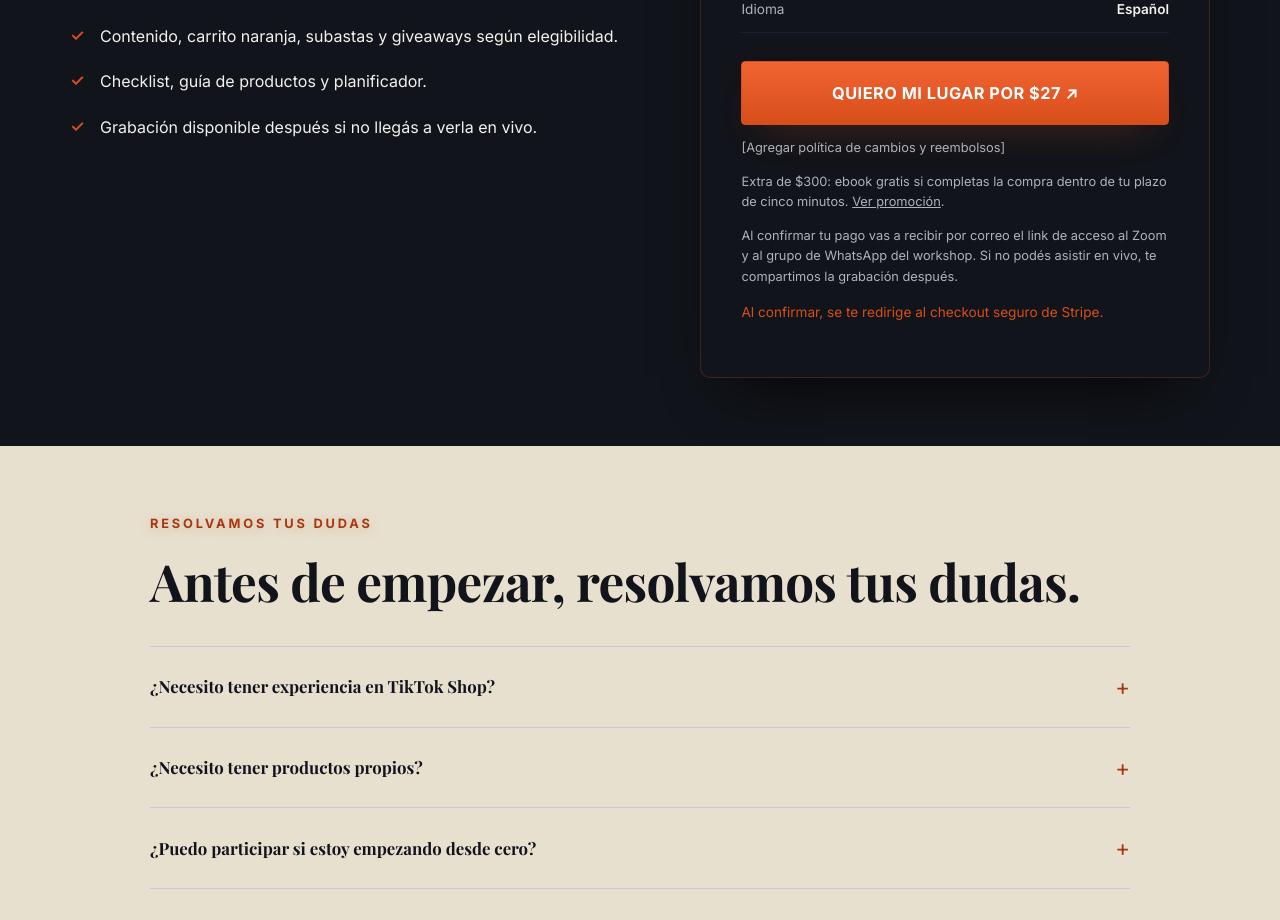
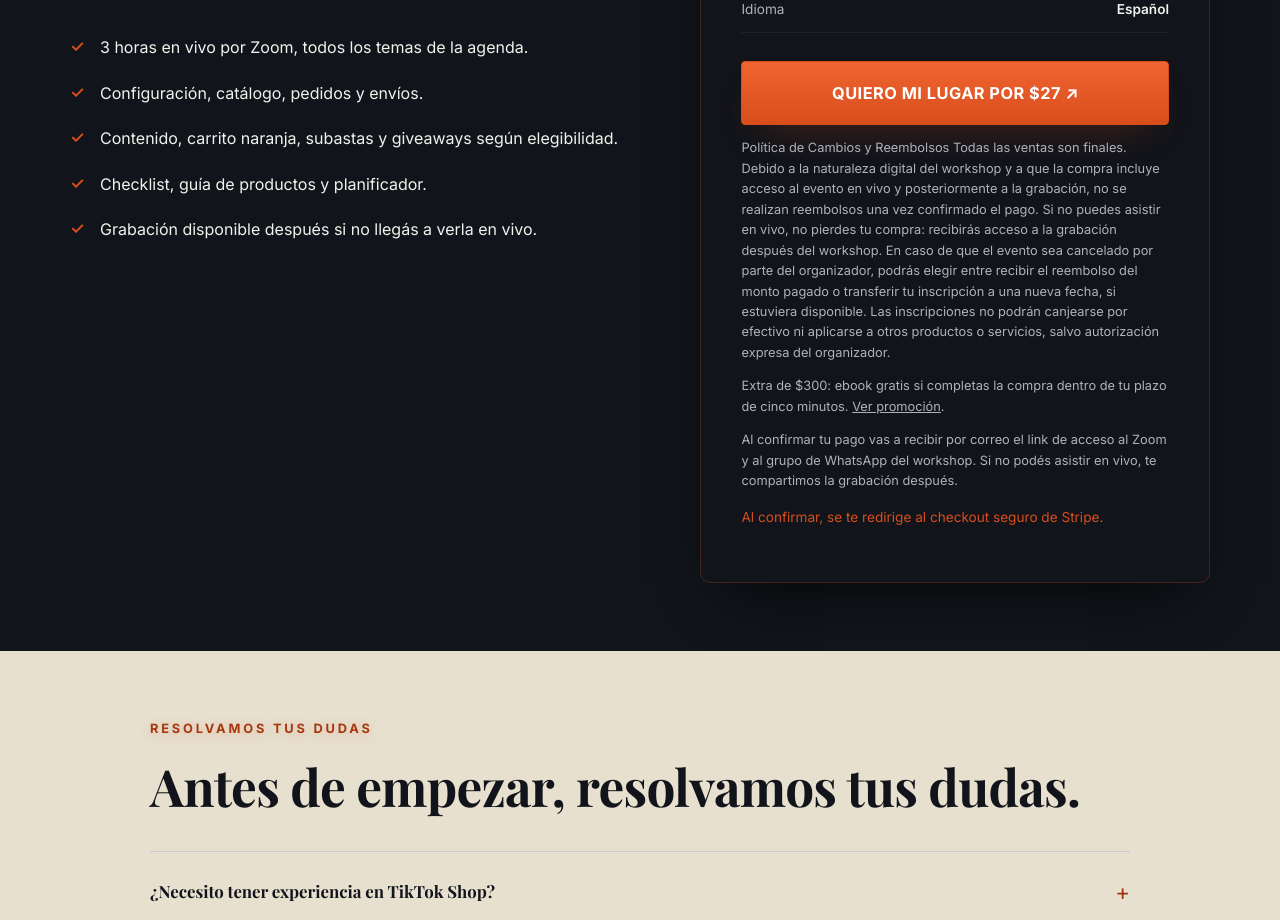
Before and after one commit to Seba778/workshoptiktok, a React (Vite) app: page / in a window 1280 px wide. Shown: the part 8060-8980 px from the top of the page. Built offline with nearby package versions, Linux system fonts and the light colour scheme.

Commit message:
actualizacion_v15

```diff
--- a/src/components/Offer.jsx
+++ b/src/components/Offer.jsx
@@ -67,7 +67,15 @@ export default function Offer({ onCheckout, checkoutConfigured, loading }) {
           <button className="btn" type="button" onClick={onCheckout} disabled={loading}>
             {loading ? 'Un momento…' : 'Quiero mi lugar por $27 ↗'}
           </button>
-          <p className="micro">[Agregar política de cambios y reembolsos]</p>
+          <p className="micro">Política de Cambios y Reembolsos
+
+Todas las ventas son finales. Debido a la naturaleza digital del workshop y a que la compra incluye acceso al evento en vivo y posteriormente a la grabación, no se realizan reembolsos una vez confirmado el pago.
+
+Si no puedes asistir en vivo, no pierdes tu compra: recibirás acceso a la grabación después del workshop.
+
+En caso de que el evento sea cancelado por parte del organizador, podrás elegir entre recibir el reembolso del monto pagado o transferir tu inscripción a una nueva fecha, si estuviera disponible.
+
+Las inscripciones no podrán canjearse por efectivo ni aplicarse a otros productos o servicios, salvo autorización expresa del organizador.</p>
           <p className="micro">
             Extra de $300: ebook gratis si completas la compra dentro de tu plazo de cinco
             minutos. <a href="#bonus">Ver promoción</a>.
```
